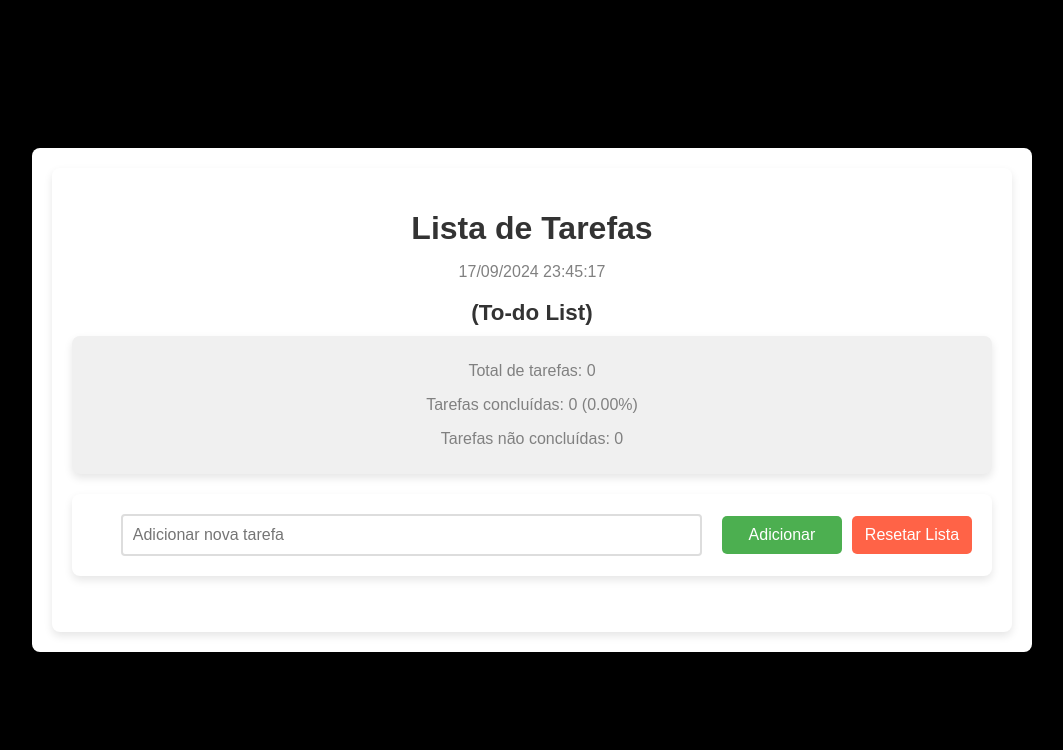
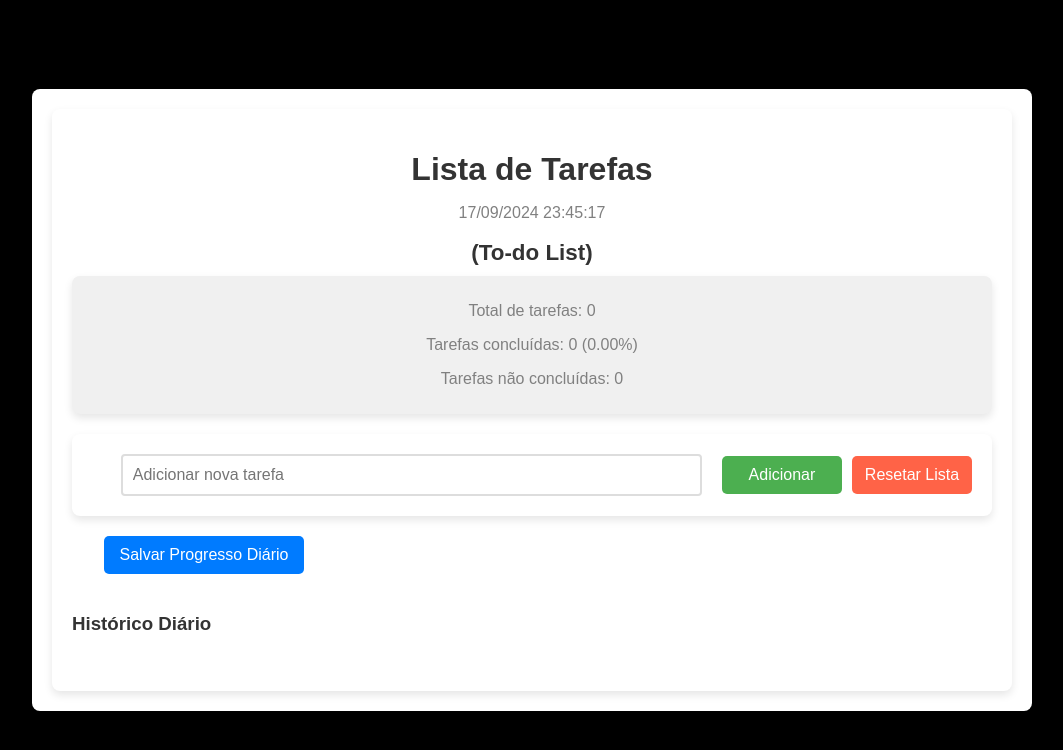
Before and after one commit to heedbeatss/todolist, a React (Create React App) app: page / in a window 1280 px wide. Shown: the top 750 px of the page, without its empty margins (108-1171 px from the left). Built offline with nearby package versions, Linux system fonts and the light colour scheme.

Commit message:
Adicionar histórico mensal

```diff
--- a/src/App.tsx
+++ b/src/App.tsx
@@ -10,12 +10,20 @@ interface Task {
   completionDate?: string; // Adiciona a data de conclusão opcional
 }
 
+interface TaskHistory {
+  date: string;
+  completedTasks: number;
+  totalTasks: number;
+  completionPercentage: number;
+}
+
 const App: React.FC = () => {
   const [tasks, setTasks] = useState<Task[]>([]);
   const [newTask, setNewTask] = useState<string>('');
   const [currentDateTime, setCurrentDateTime] = useState<string>('');
   const [editingTaskId, setEditingTaskId] = useState<number | null>(null);
   const [editedTaskText, setEditedTaskText] = useState<string>('');
+  const [history, setHistory] = useState<TaskHistory[]>([]);
 
   // Função para obter a data e hora atual
   const getCurrentDateTime = (includeSeconds: boolean = false) => {
@@ -42,6 +50,24 @@ const App: React.FC = () => {
 
     return () => clearInterval(intervalId);
   }, []);
+
+  // Carregar tarefas do localStorage
+  useEffect(() => {
+    const storedTasks = localStorage.getItem('tasks');
+    if (storedTasks) {
+      setTasks(JSON.parse(storedTasks));
+    }
+
+    const storedHistory = localStorage.getItem('taskHistory');
+    if (storedHistory) {
+      setHistory(JSON.parse(storedHistory));
+    }
+  }, []);
+
+  // Salvar tarefas no localStorage quando houver alterações
+  useEffect(() => {
+    localStorage.setItem('tasks', JSON.stringify(tasks));
+  }, [tasks]);
 
   // Adiciona uma nova tarefa
   const addTask = () => {
@@ -104,6 +130,20 @@ const App: React.FC = () => {
   const incompleteTasks = totalTasks - completedTasks;
   const completionPercentage = totalTasks === 0 ? 0 : (completedTasks / totalTasks) * 100;
 
+  // Salvar progresso diário no localStorage
+  const saveDailyProgress = () => {
+    const dateKey = new Date().toLocaleDateString('pt-BR');
+    const progress = {
+      date: dateKey,
+      completedTasks: completedTasks,
+      totalTasks: totalTasks,
+      completionPercentage: completionPercentage
+    };
+    const updatedHistory = [...history, progress];
+    setHistory(updatedHistory);
+    localStorage.setItem('taskHistory', JSON.stringify(updatedHistory));
+  };
+
   return (
     <div>
       <h1>Lista de Tarefas</h1>
@@ -155,6 +195,22 @@ const App: React.FC = () => {
           Resetar Lista
         </button>
       </div>
+
+      <button
+        onClick={saveDailyProgress}
+        style={{
+          backgroundColor: '#007bff',
+          color: 'white',
+          padding: '10px',
+          marginBottom: '20px',
+          border: 'none',
+          borderRadius: '5px',
+          cursor: 'pointer',
+          width: '200px',
+        }}
+      >
+        Salvar Progresso Diário
+      </button>
 
       <ul>
         {tasks.map(task => (
@@ -214,6 +270,15 @@ const App: React.FC = () => {
           </li>
         ))}
       </ul>
+
+      <h3>Histórico Diário</h3>
+      <ul>
+        {history.map((entry, index) => (
+          <li key={index}>
+            Data: {entry.date}, Tarefas Concluídas: {entry.completedTasks}, Total de Tarefas: {entry.totalTasks}, Porcentagem: {entry.completionPercentage.toFixed(2)}%
+          </li>
+        ))}
+      </ul>
     </div>
   );
 };
```
